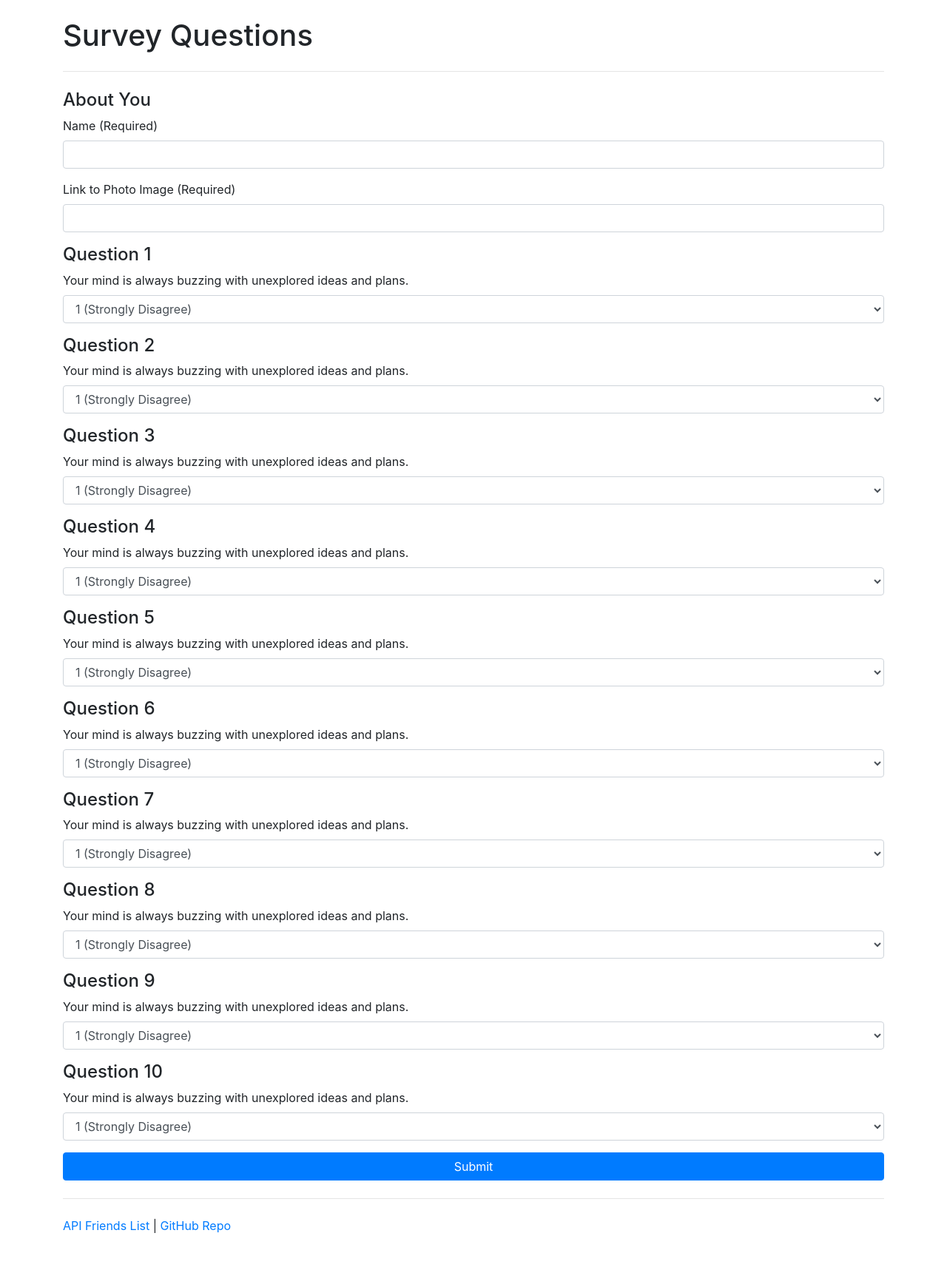
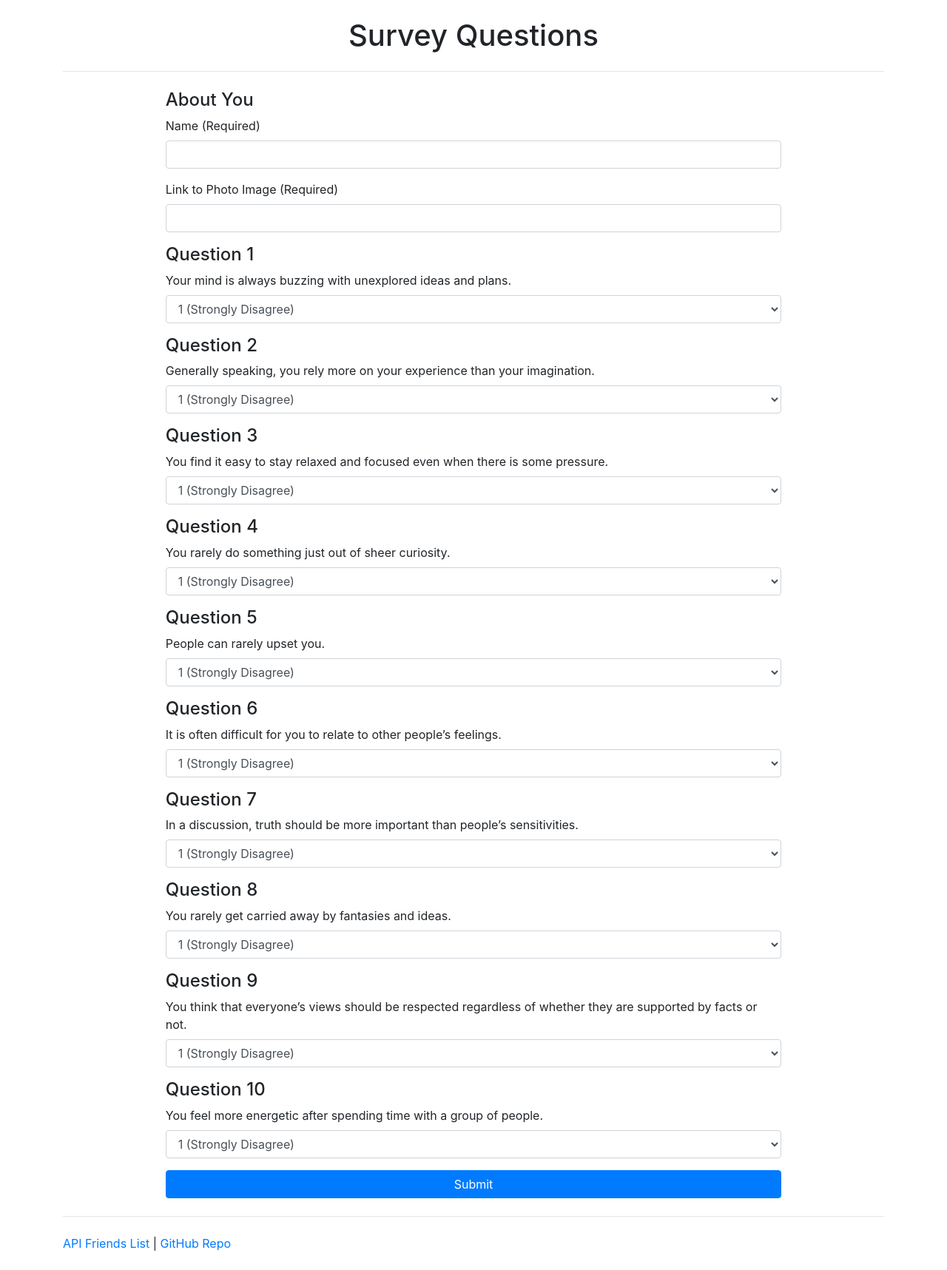
Before and after one commit to Dylan-Thomson/FriendFinder, a website: page app/public/survey.html in a window 1280 px wide. Shown: the whole page at 74% size. Before the commit the page ends 1693 px from the top, so only its background shows below. Drawn offline with nearby package versions, Linux system fonts and the light colour scheme.

Commit message:
Survey questions, friend objects, styling

```diff
--- a/app/public/survey.html
+++ b/app/public/survey.html
@@ -13,9 +13,9 @@
 </head>
 <body>
     <div class="container my-4">
-        <h1>Survey Questions</h1>
+        <h1 class="text-center">Survey Questions</h1>
         <hr class="my-4">
-        <form>
+        <form class="w-75 mx-auto">
             <h4>About You</h4>
             <div class="form-group">
                 <label for="name">Name (Required)</label>
@@ -38,7 +38,7 @@
             </div>
             <h4>Question 2</h4>
             <div class="form-group">
-                <label for="question2">Your mind is always buzzing with unexplored ideas and plans.</label>
+                <label for="question2">Generally speaking, you rely more on your experience than your imagination.</label>
                 <select class="form-control question" id="question2">
                     <option value="1">1 (Strongly Disagree)</option>
                     <option value="2">2 (Disagree)</option>
@@ -49,7 +49,7 @@
             </div>
             <h4>Question 3</h4>
             <div class="form-group">
-                <label for="question3">Your mind is always buzzing with unexplored ideas and plans.</label>
+                <label for="question3">You find it easy to stay relaxed and focused even when there is some pressure.</label>
                 <select class="form-control question" id="question3">
                     <option value="1">1 (Strongly Disagree)</option>
                     <option value="2">2 (Disagree)</option>
@@ -60,7 +60,7 @@
             </div>
             <h4>Question 4</h4>
             <div class="form-group">
-                <label for="question4">Your mind is always buzzing with unexplored ideas and plans.</label>
+                <label for="question4">You rarely do something just out of sheer curiosity.</label>
                 <select class="form-control question" id="question4">
                     <option value="1">1 (Strongly Disagree)</option>
                     <option value="2">2 (Disagree)</option>
@@ -71,7 +71,7 @@
             </div>
             <h4>Question 5</h4>
             <div class="form-group">
-                <label for="question5">Your mind is always buzzing with unexplored ideas and plans.</label>
+                <label for="question5">People can rarely upset you.</label>
                 <select class="form-control question" id="question5">
                     <option value="1">1 (Strongly Disagree)</option>
                     <option value="2">2 (Disagree)</option>
@@ -82,7 +82,7 @@
             </div>
             <h4>Question 6</h4>
             <div class="form-group">
-                <label for="question6">Your mind is always buzzing with unexplored ideas and plans.</label>
+                <label for="question6">It is often difficult for you to relate to other people’s feelings.</label>
                 <select class="form-control question" id="question6">
                     <option value="1">1 (Strongly Disagree)</option>
                     <option value="2">2 (Disagree)</option>
@@ -93,7 +93,7 @@
             </div>
             <h4>Question 7</h4>
             <div class="form-group">
-                <label for="question7">Your mind is always buzzing with unexplored ideas and plans.</label>
+                <label for="question7">In a discussion, truth should be more important than people’s sensitivities.</label>
                 <select class="form-control question" id="question7">
                     <option value="1">1 (Strongly Disagree)</option>
                     <option value="2">2 (Disagree)</option>
@@ -104,7 +104,7 @@
             </div>
             <h4>Question 8</h4>
             <div class="form-group">
-                <label for="question8">Your mind is always buzzing with unexplored ideas and plans.</label>
+                <label for="question8">You rarely get carried away by fantasies and ideas.</label>
                 <select class="form-control question" id="question8">
                     <option value="1">1 (Strongly Disagree)</option>
                     <option value="2">2 (Disagree)</option>
@@ -115,7 +115,7 @@
             </div>
             <h4>Question 9</h4>
             <div class="form-group">
-                <label for="question9">Your mind is always buzzing with unexplored ideas and plans.</label>
+                <label for="question9">You think that everyone’s views should be respected regardless of whether they are supported by facts or not.</label>
                 <select class="form-control question" id="question9">
                     <option value="1">1 (Strongly Disagree)</option>
                     <option value="2">2 (Disagree)</option>
@@ -126,7 +126,7 @@
             </div>
             <h4>Question 10</h4>
             <div class="form-group">
-                <label for="question10">Your mind is always buzzing with unexplored ideas and plans.</label>
+                <label for="question10">You feel more energetic after spending time with a group of people.</label>
                 <select class="form-control question" id="question10">
                     <option value="1">1 (Strongly Disagree)</option>
                     <option value="2">2 (Disagree)</option>
@@ -143,7 +143,7 @@
 
     <div class="modal fade" id="bestMatch" tabindex="-1" role="dialog" aria-hidden="true">
         <div class="modal-dialog modal-dialog-centered modal-lg" role="document">
-            <div class="modal-content">
+            <div class="modal-content text-center">
                 <div class="modal-header">
                     <h2 class="modal-title" id="modalTitle">Best Match</h2>
                     <button type="button" class="close" data-dismiss="modal" aria-label="Close">
@@ -155,7 +155,7 @@
                     <img id="bestMatchPhoto" src="https://www.catster.com/wp-content/uploads/2018/03/An-excited-cat-with-his-claws-out.jpg" alt="Best Match Photo">
                 </div>
                 <div class="modal-footer">
-                <button type="button" class="btn btn-secondary" data-dismiss="modal">Close</button>
+                    <button type="button" class="btn btn-danger" data-dismiss="modal">Close</button>
                 </div>
             </div>
         </div>
```
Also changed, not shown: app/data/friends.js (+38 -4 lines), app/public/home.html (+1 -1 lines). Lines whose indentation alone changed are shown as unchanged.
